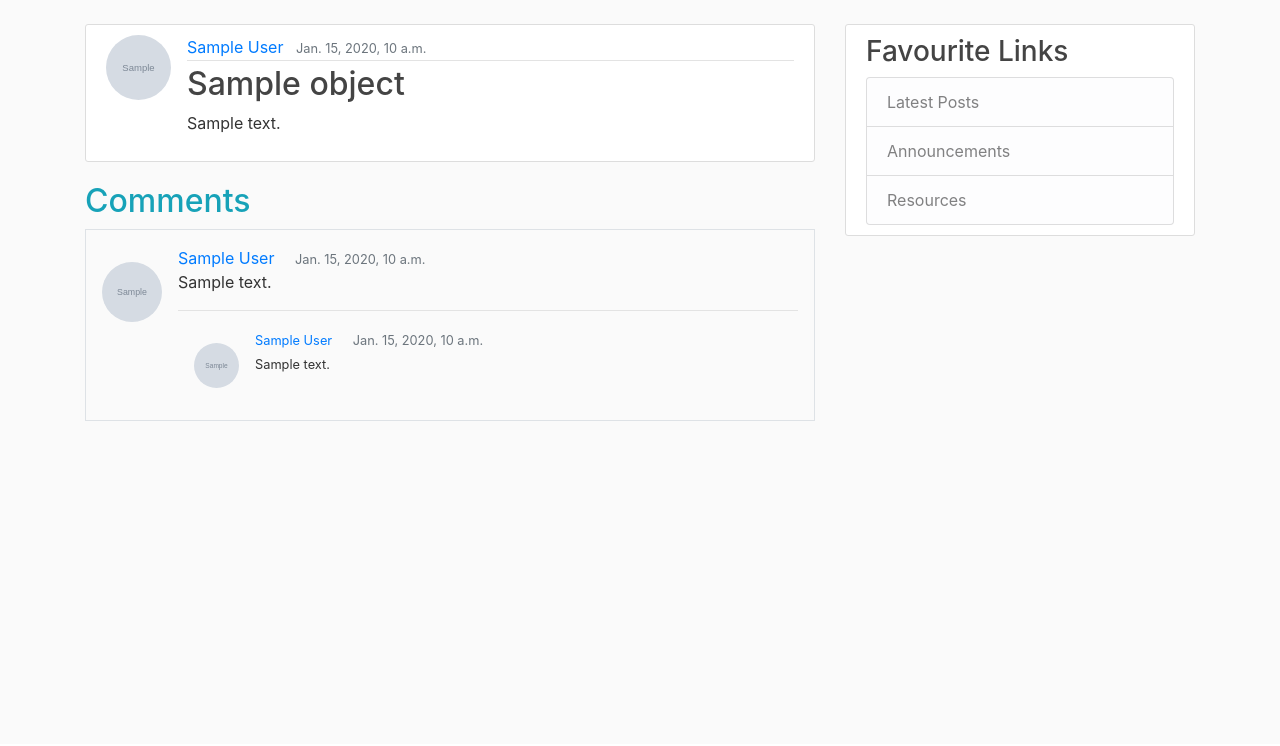
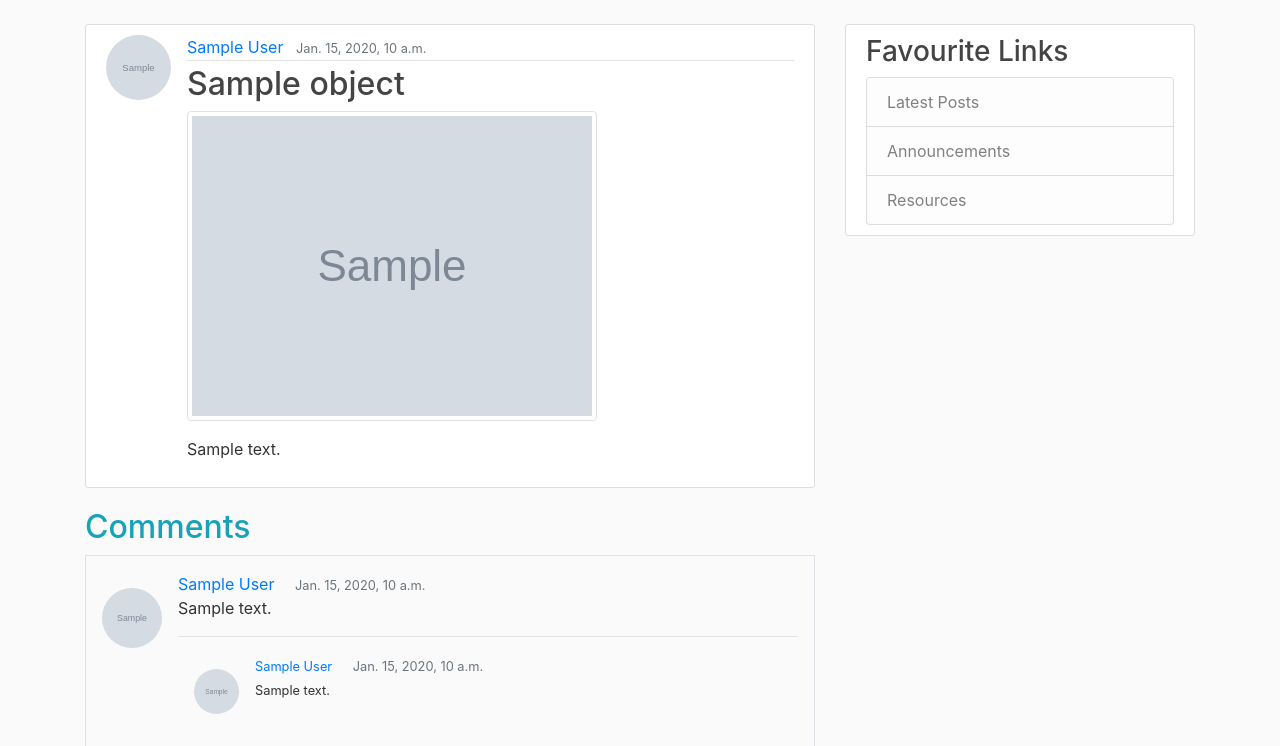
Before and after one commit to harish-gunda18/mysite, a Django app: template blog/templates/blog/post_detail.html in a window 1280 px wide. Shown: the part 56-802 px from the top of the page. Before the commit the page ends 477 px from the top, so only its background shows below. Run offline with Django 3.2, Linux system fonts and the light colour scheme; the template is opened without the code that fills it: most values are stand-ins (such as "Sample title", 1, 10 or a date in 2020); grey boxes marked "Sample" are stand-in pictures; some libraries are stand-ins or nearby versions.

Commit message:
added image tag

```diff
--- a/blog/templates/blog/post_detail.html
+++ b/blog/templates/blog/post_detail.html
@@ -15,6 +15,11 @@
         {% endif %}
       </div>
       <h2 class="article-title">{{ object.title }}</h2>
+      {% if object.image %}
+        <div class="mb-3">
+          <img src="{{ object.image_thumbnail.url }}" class="img-thumbnail">
+        </div>
+      {% endif %}
       <p class="article-content">{{ object.content }}</p>
       {% if user.is_authenticated %}
         <div class="mb-2">
```
